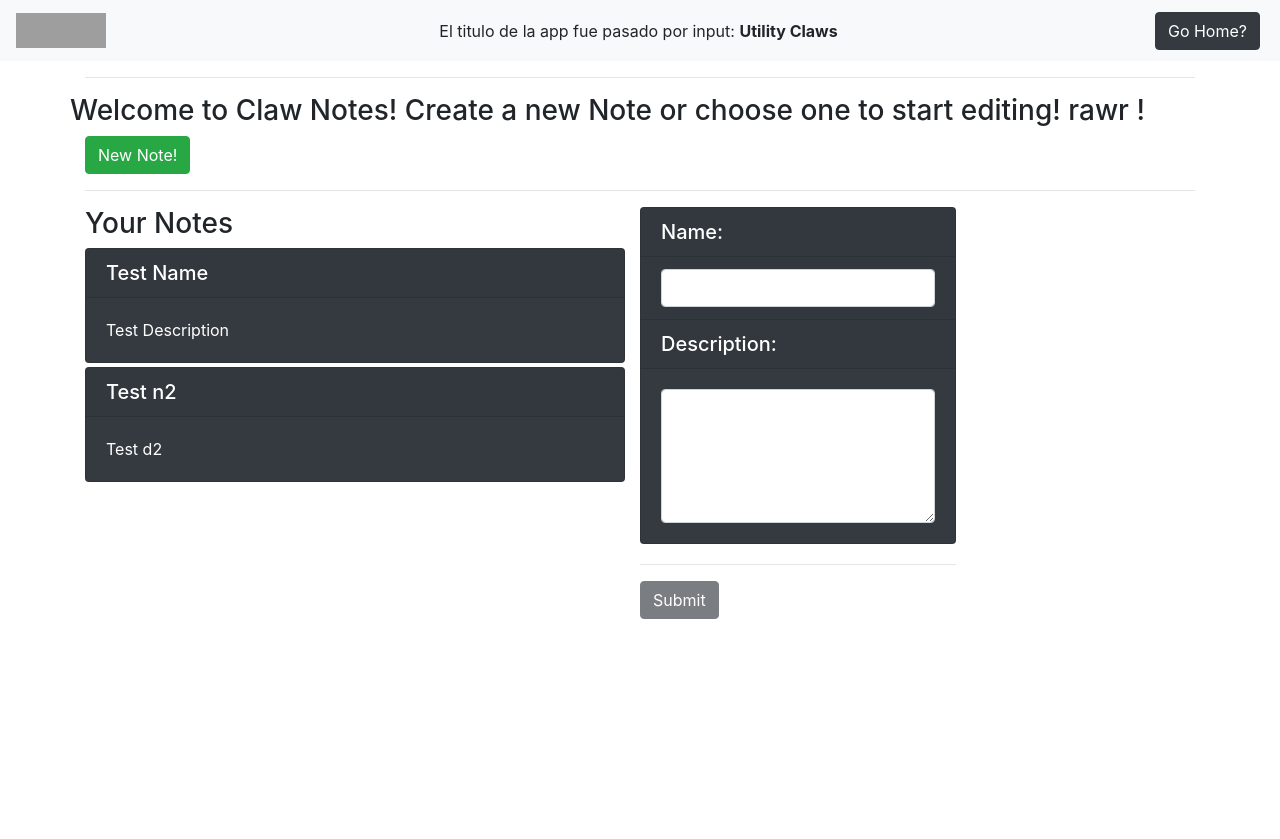
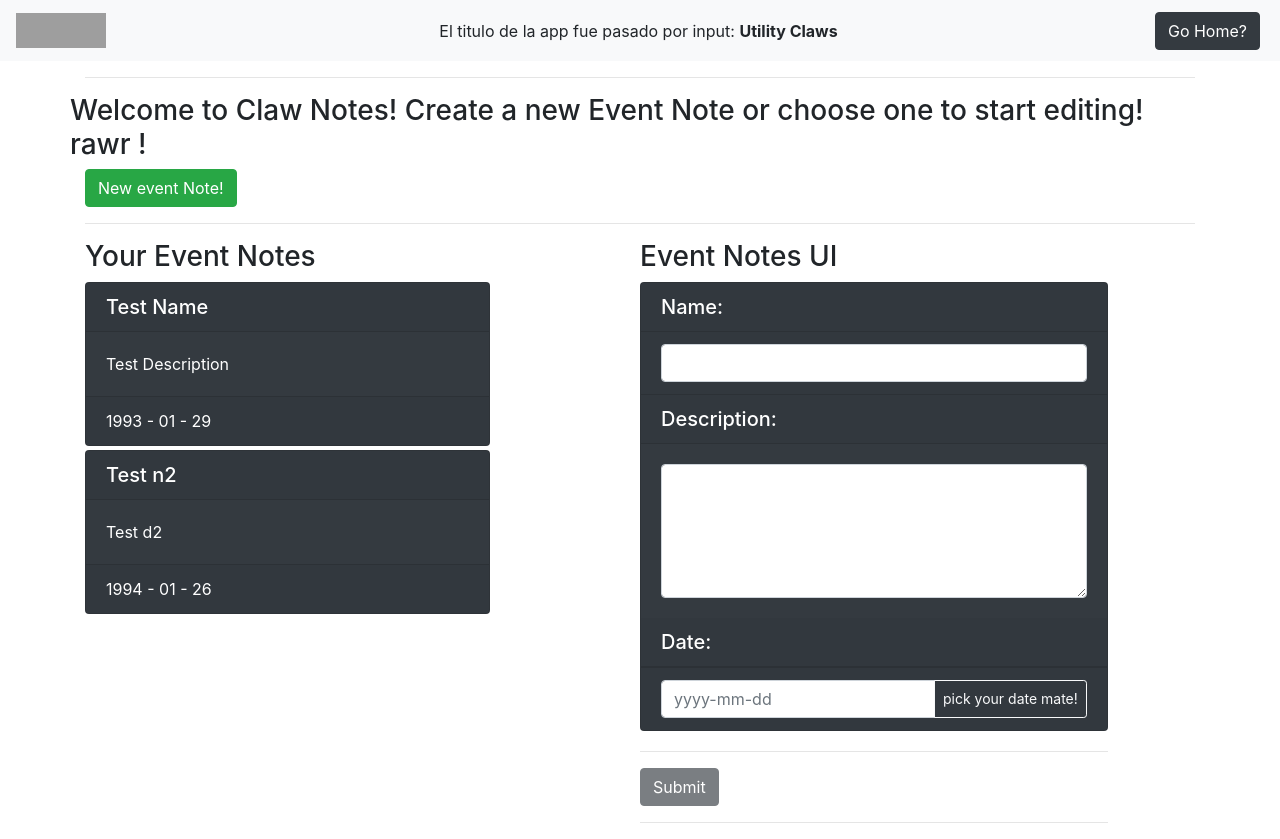
Before and after one commit to dantocia/utility-claws, an Angular app: page /notes in a window 1280 px wide. Before the commit the page ends 800 px from the top, so only its background shows below. Built offline with nearby package versions, Linux system fonts and the light colour scheme; grey boxes are pictures that could not be loaded.

Commit message:
Creada la interface agregando la date como footer en el item y en la edit note usando date picker en el propio notes edit

```diff
--- a/src/app/app.module.ts
+++ b/src/app/app.module.ts
@@ -14,7 +14,6 @@ import { HomeComponent } from './home/home.component';
 import { NotesEditComponent } from './notes/notes-edit/notes-edit.component';
 import { NotesListComponent } from './notes/notes-list/notes-list.component';
 import { NotesItemComponent } from './notes/notes-list/notes-item/notes-item.component';
-import { NgbdDatepickerPopup } from './datepicker-popup/datepicker-popup.component';
 
 
 @NgModule({
@@ -27,8 +26,7 @@ import { NgbdDatepickerPopup } from './datepicker-popup/datepicker-popup.compone
     HomeComponent,
     NotesEditComponent,
     NotesListComponent,
-    NotesItemComponent,
-    NgbdDatepickerPopup
+    NotesItemComponent
   ],
   imports: [
     BrowserModule,
--- a/src/app/datepicker-popup/datepicker-popup.component.html
+++ /dev/null
@@ -1,24 +0,0 @@
-<form class="form-inline">
-    <div class="form-group">
-      <div class="input-group">
-        <input class="form-control" placeholder="yyyy-mm-dd"
-               name="dp" [(ngModel)]="model" ngbDatepicker #d="ngbDatepicker">
-        <div class="input-group-append">
-          <button class="btn btn-outline-secondary calendar" (click)="d.toggle()" type="button"></button>
-        </div>
-      </div>
-    </div>
-  </form>
-
-
-  <hr/>
-  <div>{{ model.day | json }} - {{ model.month | json }} - {{ model.year | json }}</div>
-
-
-
-
-  <ngb-alert class="mt-3 mb-0" type="info" [dismissible]="false">
-    You must provide the icon for the button. This allows you
-    to choose an icon that matches your application's style.
-    In this example, the icon is set via a CSS class.
-  </ngb-alert>
--- a/src/app/datepicker-popup/datepicker-popup.component.ts
+++ /dev/null
@@ -1,13 +0,0 @@
-import {Component} from '@angular/core';
-import {NgbDateStruct, NgbCalendar} from '@ng-bootstrap/ng-bootstrap';
-
-@Component({
-  selector: 'app-datepicker-popup',
-  templateUrl: './datepicker-popup.component.html'
-})
-export class NgbdDatepickerPopup {
-
-  constructor(private calendar: NgbCalendar){}
-  date: {day: number, year: number, month: number};
-  model: NgbDateStruct;
-}
--- a/src/app/notes/note.model.ts
+++ b/src/app/notes/note.model.ts
@@ -1,5 +1,6 @@
 export class Note {
-    constructor (public name: string, public desc: string) {
+    constructor (public name: string, public desc: string,
+        public date: {day: string, month: string, year: string}) {
 
     }
 }
--- a/src/app/notes/notes-edit/notes-edit.component.html
+++ b/src/app/notes/notes-edit/notes-edit.component.html
@@ -1,7 +1,7 @@
 <div class="row">
     <div class="col-xs-12">
 		<form [formGroup]="notesForm" (ngSubmit)="onSubmit()">
-
+			<h3>Event Notes UI</h3>
 
 					<div class="card-group">
 						<div class="card text-white bg-dark mb-1">
@@ -21,11 +21,25 @@
 								required></textarea>
 
 							</div>
+							<h5 class="card-header">Date:</h5>
+							<div class="card-footer">
+								<div class="input-group">
+									<input class="form-control" formControlName="date" placeholder="yyyy-mm-dd"
+								name="dp"  ngbDatepicker #d="ngbDatepicker">
+
+								<div class="input-group-append">
+								<button class="btn btn-outline-light btn-sm" (click)="d.toggle()" type="button">pick your date mate!</button>
+								</div>
+
+								</div>
+
+							  </div>
 						</div>
 					</div>
 
 			  <hr>
 			  <button class="btn btn-dark" type="submit" [disabled]="!notesForm.valid">Submit</button>
+			  <hr>
 		</form>
 
 
--- a/src/app/notes/notes-edit/notes-edit.component.ts
+++ b/src/app/notes/notes-edit/notes-edit.component.ts
@@ -2,6 +2,9 @@ import { Component, OnInit } from '@angular/core';
 
 import {FormGroup, FormControl, FormArray, Validators} from '@angular/forms';
 import { NotesServices } from '../notes.service';
+import {NgbDateStruct} from '@ng-bootstrap/ng-bootstrap';
+
+
 
 @Component({
   selector: 'app-notes-edit',
@@ -10,9 +13,12 @@ import { NotesServices } from '../notes.service';
 })
 export class NotesEditComponent implements OnInit {
 
+  model: NgbDateStruct;
+
   notesForm= new FormGroup({
     name: new FormControl('',Validators.required),
-    desc:  new FormControl('', Validators.required)
+    desc:  new FormControl('', Validators.required),
+    date: new FormControl('', Validators.required )
 
   })
 
@@ -22,7 +28,7 @@ export class NotesEditComponent implements OnInit {
   ngOnInit() {
   }
   onSubmit(){
-    console.warn(this.notesForm.value);
+    console.log(this.notesForm.value);
     this.notesService.addRecipe(this.notesForm.value);
   }
   onCancel(){
--- a/src/app/notes/notes-list/notes-item/notes-item.component.html
+++ b/src/app/notes/notes-list/notes-item/notes-item.component.html
@@ -12,12 +12,17 @@ style="cursor: pointer;"
 routerLinkActive="active"
 
 >
-<div class="card-group">
+<div class="card-group w-75">
     <div class="card text-white bg-dark mb-1">
         <h5 class="card-header">{{ notes.name }}</h5>
       <div class="card-body">
         <p class="card-text">{{ notes.desc }}</p>
       </div>
+      <div class="card-footer">
+        <p class="card-text">{{notes.date.year}} - {{notes.date.month}} - {{notes.date.day}}</p>
+
+
+      </div>
     </div>
 </div>
 
--- a/src/app/notes/notes-list/notes-list.component.html
+++ b/src/app/notes/notes-list/notes-list.component.html
@@ -1,4 +1,4 @@
-<h3>Your Notes </h3>
+<h3>Your Event Notes </h3>
 
 
 
--- a/src/app/notes/notes.component.html
+++ b/src/app/notes/notes.component.html
@@ -1,9 +1,9 @@
 <hr>
 <div class="row">
-    <h3>Welcome to Claw Notes! Create a new Note or choose one to start editing! rawr !</h3>
+    <h3>Welcome to Claw Notes! Create a new Event Note or choose one to start editing! rawr !</h3>
 
 </div>
-<button type="button" class="btn btn-success mr-1">New Note!</button>
+<button type="button" class="btn btn-success mr-1">New event Note!</button>
 <hr>
 <div class="row">
     <div class="col-md-6">
--- a/src/app/notes/notes.service.ts
+++ b/src/app/notes/notes.service.ts
@@ -9,8 +9,8 @@ export class NotesServices {
     notesChanged = new Subject<Note[]>();
 
     private notes: Note[] = [
-        new Note('Test Name', 'Test Description'),
-        new Note('Test n2', 'Test d2'),
+        new Note('Test Name', 'Test Description',{day:'29',month:'01',year:'1993'}),
+        new Note('Test n2', 'Test d2',{day:'26',month:'01',year:'1994'}),
     ];
 
     getNotes(){
```
Also changed, not shown: src/app/datepicker-popup/datepicker-popup.component.css (deleted).
